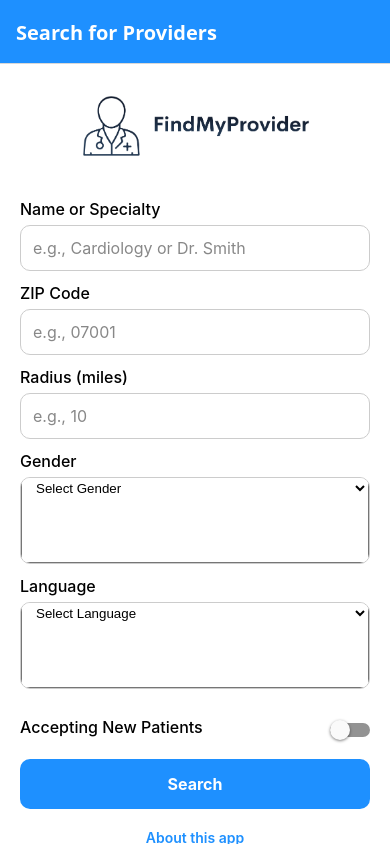
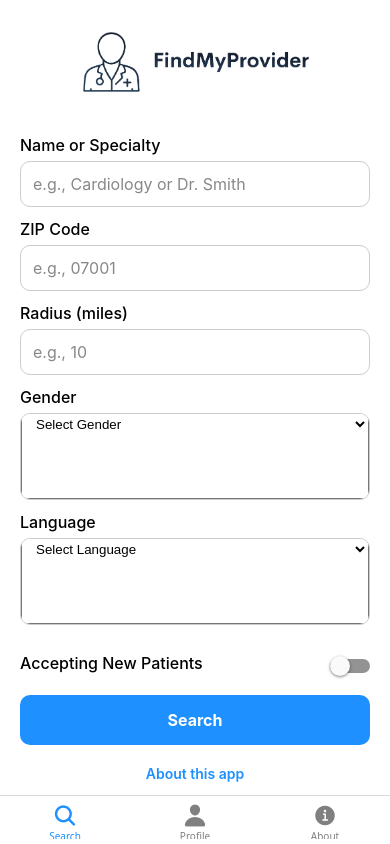
Before and after one commit to LakshayMunjal-dev/FindMyProvider, a React Native app: screen / in a window 390 px wide. Built offline with nearby package versions, Linux system fonts and the light colour scheme.

Commit message:
Add conditional navigation for SignIn/SignOut and tabbed layout

```diff
--- a/navigation/AppNavigator.js
+++ b/navigation/AppNavigator.js
@@ -1,77 +1,64 @@
-// navigation/AppNavigator.js
-import React from 'react';
+import React, { useState } from 'react';
 import { NavigationContainer } from '@react-navigation/native';
 import { createNativeStackNavigator } from '@react-navigation/native-stack';
+import { createBottomTabNavigator } from '@react-navigation/bottom-tabs';
+import { Ionicons } from '@expo/vector-icons';
 
 import SearchScreen from '../screens/SearchScreen';
 import ResultsScreen from '../screens/ResultsScreen';
 import ProviderDetails from '../screens/ProviderDetails';
 import AboutScreen from '../screens/AboutScreen';
+import SignInScreen from '../screens/SignInScreen';
+import SignUpScreen from '../screens/SignUpScreen';
+import ProfileScreen from '../screens/ProfileScreen';
 
 const Stack = createNativeStackNavigator();
+const Tab = createBottomTabNavigator();
+
+function SearchStack() {
+  return (
+    <Stack.Navigator>
+      <Stack.Screen name="Search" component={SearchScreen} options={{ headerShown: false }} />
+      <Stack.Screen name="Results" component={ResultsScreen} options={{ title: 'Search Results' }} />
+      <Stack.Screen name="Details" component={ProviderDetails} options={{ title: 'Provider Details' }} />
+    </Stack.Navigator>
+  );
+}
 
 export default function AppNavigator() {
+  const [isSignedIn, setIsSignedIn] = useState(true);
+
   return (
     <NavigationContainer>
-      <Stack.Navigator initialRouteName="Search">
-        <Stack.Screen
-          name="Search"
-          component={SearchScreen}
-          options={{
-            title: 'Search for Providers',
-            headerStyle: {
-              backgroundColor: '#1E90FF',
+      {isSignedIn ? (
+        <Tab.Navigator
+          screenOptions={({ route }) => ({
+            headerShown: false,
+            tabBarIcon: ({ color, size }) => {
+              let iconName;
+              if (route.name === 'SearchTab') iconName = 'search';
+              else if (route.name === 'Profile') iconName = 'person';
+              else if (route.name === 'About') iconName = 'information-circle';
+              return <Ionicons name={iconName} size={size} color={color} />;
             },
-            headerTintColor: '#fff',
-            headerTitleStyle: {
-              fontWeight: 'bold',
-              fontSize: 20,
-            },
-          }}
-        />
-        <Stack.Screen
-          name="Results"
-          component={ResultsScreen}
-          options={{
-            title: 'Search Results',
-            headerStyle: {
-              backgroundColor: '#1E90FF',
-            },
-            headerTintColor: '#fff',
-            headerTitleStyle: {
-              fontWeight: 'bold',
-              fontSize: 18,
-            },
-          }}
-        />
-
-        <Stack.Screen
-          name="Details"
-          component={ProviderDetails}
-          options={{
-            title: 'Provider Details',
-            headerStyle: {
-              backgroundColor: '#1E90FF',
-            },
-            headerTintColor: '#fff',
-            headerTitleStyle: {
-              fontWeight: 'bold',
-              fontSize: 18,
-            },
-          }}/>
-
-        <Stack.Screen
-          name="About"
-          component={AboutScreen}
-          options={{
-            title: 'About',
-            headerStyle: { backgroundColor: '#1E90FF' },
-            headerTintColor: '#fff',
-            headerTitleStyle: { fontWeight: 'bold' },
-          }}
-        />
-
-      </Stack.Navigator>
+            tabBarActiveTintColor: '#1E90FF',
+            tabBarInactiveTintColor: 'gray',
+          })}
+        >
+          <Tab.Screen name="SearchTab" component={SearchStack} options={{ title: 'Search' }} />
+          <Tab.Screen name="Profile">
+            {(props) => <ProfileScreen {...props} onSignOut={() => setIsSignedIn(false)} />}
+          </Tab.Screen>
+          <Tab.Screen name="About" component={AboutScreen} />
+        </Tab.Navigator>
+      ) : (
+        <Stack.Navigator screenOptions={{ headerShown: true }}>
+          <Stack.Screen name="SignIn">
+            {(props) => <SignInScreen {...props} onSignIn={() => setIsSignedIn(true)} />}
+          </Stack.Screen>
+          <Stack.Screen name="SignUp" component={SignUpScreen} />
+        </Stack.Navigator>
+      )}
     </NavigationContainer>
   );
 }
```
